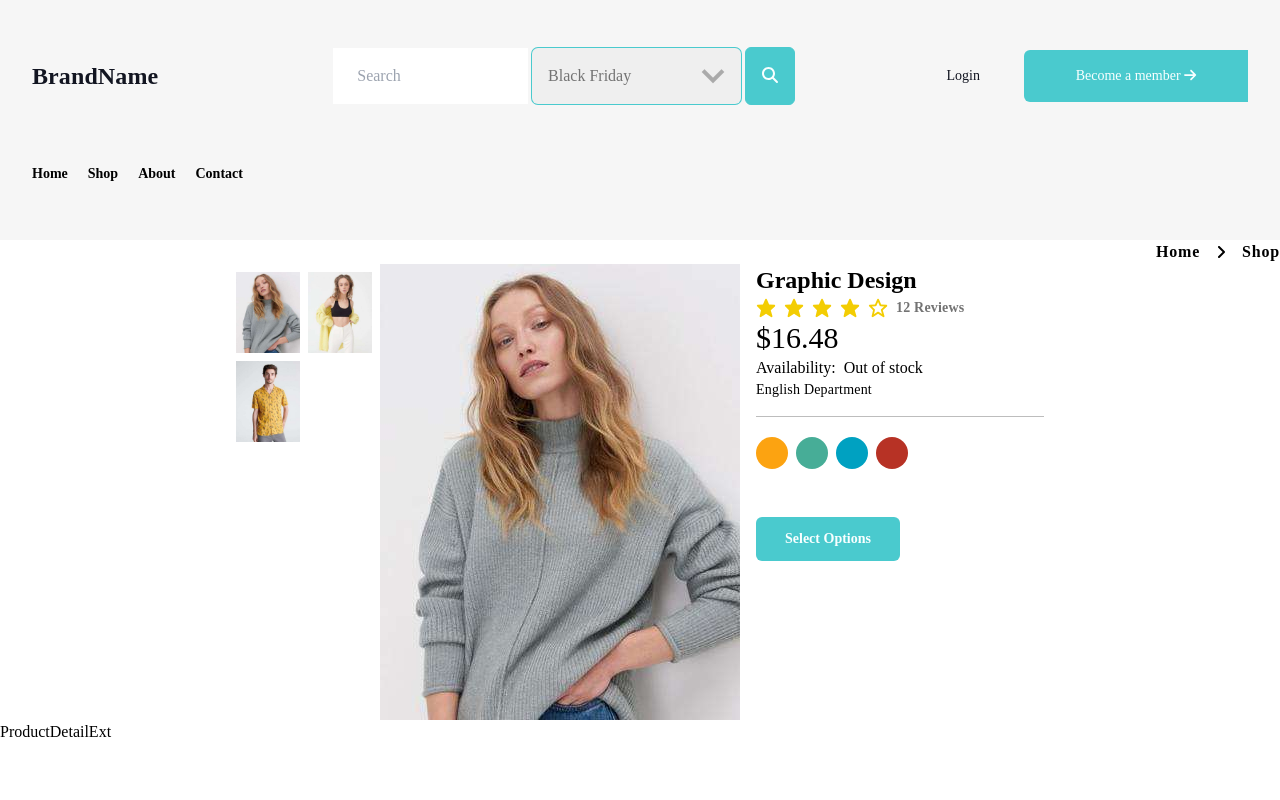
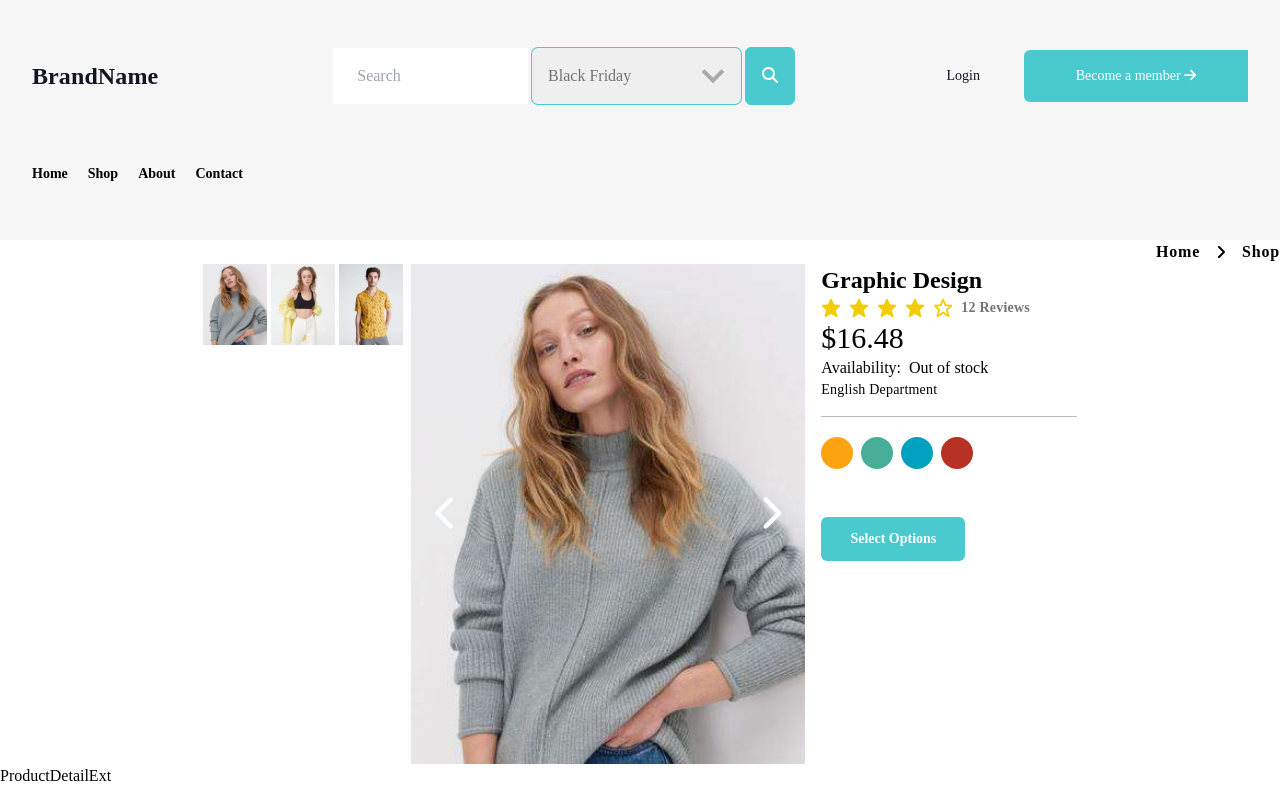
Before and after one commit to gkhns89/dotu-ecomm, a React (Vite) app: page /product/1 in a window 1280 px wide. Shown: the top 800 px of the page. Built offline with nearby package versions, Linux system fonts and the light colour scheme.

Commit message:
Slider completed with thumbnail select events. T4: Product Detail Page Fixes #6

```diff
--- a/src/components/ProductDetail.jsx
+++ b/src/components/ProductDetail.jsx
@@ -1,32 +1,15 @@
 import PropTypes from "prop-types";
 import { StockCheck } from "./funcs/stockCheck";
-import { useState } from "react";
+import SliderProductDetail from "./SliderProductDetail";
 function ProductDetail(props) {
   const { item } = props;
-  const [selectedImage, setSelectedImage] = useState(item.picture0);
 
   return (
-    <div className="flex flex-col justify-center sm:items-start items-center sm:flex-row gap-4">
-      <div className="flex sm:flex-row-reverse flex-col items-start max-w-[542px]">
-        <div className="">
-          <img className="w-full" src={selectedImage} alt={item.title} />
-        </div>
+    <div className="flex flex-col justify-center sm:items-start items-center sm:flex-row gap-4 min-w-full px-8">
 
-        <div className="flex flex-row justify-start gap-2 flex-wrap max-w-full sm:max-w-[136px] sm:mr-2 mt-2">
-          {Object.keys(item)
-            .filter((key) => key.startsWith("picture"))
-            .map((key) => (
-              <img className="max-w-16"
-                onClick={() => setSelectedImage(item[key])}
-                key={key}
-                src={item[key]}
-                alt={`${item.title} ${key}`}
-                style={{ cursor: "pointer" }}
-              />
-            ))}
-        </div>
-      </div>
-      <div className="flex flex-col">
+        <SliderProductDetail slides={item} />
+
+      <div className="flex flex-col min-w-56 w-64">
         <h3>{item.title}</h3>
         <div aria-label="rating" className="flex flex-row gap-2 items-center">
           <span aria-label="rating-stars" className="flex flex-row gap-2">
@@ -106,7 +89,7 @@ function ProductDetail(props) {
           {StockCheck(item.stock)}
         </div>
         <p className="pb-4 ">{item.description}</p>
-        <hr className="w-72 text-[#BDBDBD] " />
+        <hr className="min-w-56 max-w-64 text-[#BDBDBD] " />
         <div className="flex flex-row gap-2 pt-5 ">
           <button className="bg-[#FCA311] rounded-full w-8 h-8"></button>
           <button className="bg-[#47AD97] rounded-full w-8 h-8"></button>
--- a/src/components/Slider.jsx
+++ b/src/components/Slider.jsx
@@ -37,7 +37,7 @@ function Slider({ slides }) {
                 src={slide.image}
                 alt={slide.alt}
                 className="w-full min-h-[750px] aspect-video object-cover"
-              />x
+              />
             </div>
           );
         })}
--- /dev/null
+++ b/src/components/SliderProductDetail.jsx
@@ -0,0 +1,102 @@
+import React from "react";
+import PropTypes from "prop-types";
+
+import { FontAwesomeIcon } from "@fortawesome/react-fontawesome";
+import {
+  faChevronLeft,
+  faChevronRight,
+} from "@fortawesome/free-solid-svg-icons";
+
+function SliderProductDetail({ slides }) {
+  const slideKeys = Object.keys(slides).filter((slideKey) =>
+    slideKey.startsWith("picture")
+  );
+
+  const [currentProductDetailSlide, setCurrentProductDetailSlide] =
+    React.useState(0);
+
+  const nextSlide = () => {
+    setCurrentProductDetailSlide(
+      currentProductDetailSlide === slideKeys.length - 1
+        ? 0
+        : currentProductDetailSlide + 1
+    );
+  };
+
+  const prevSlide = () => {
+    setCurrentProductDetailSlide(
+      currentProductDetailSlide === 0
+        ? slideKeys.length - 1
+        : currentProductDetailSlide - 1
+    );
+  };
+
+  const goToSlide = (index) => {
+    setCurrentProductDetailSlide(index); // Tıklanan görselin index'ine göre state güncelle
+  };
+
+  return (
+    <div className="flex sm:flex-row-reverse flex-col sm:items-start items-center  min-w-[300px]">
+      <div
+        aria-label="product-detail-slider"
+        className="relative flex justify-center "
+      >
+        <div className=" max-w-full">
+          {slideKeys.map((slideKey) => {
+            console.log(slideKey.slice(7) + " " + currentProductDetailSlide);
+            return (
+              <div
+                key={slideKey}
+                className={`" h-[500px] sm:min-h-[200px] min-h-[400px] min-w-[225px] sm:max-w-[400px] ${
+                  currentProductDetailSlide === parseInt(slideKey.slice(7))
+                    ? "block"
+                    : "hidden"
+                }`}
+              >
+                <img
+                  src={slides[slideKey]}
+                  alt={`Slide ${parseInt(slideKey.slice(7)) + 1}`}
+                  className="w-full sm:min-h-[500px] min-h-[500px] object-cover"
+                />
+              </div>
+            );
+          })}
+        </div>
+
+        <div className="absolute top-0 px-2 sm:px-4 md:px-6 h-full w-full flex items-center justify-between z-10 ">
+          <button onClick={prevSlide}>
+            <FontAwesomeIcon
+              icon={faChevronLeft}
+              className="text-4xl  text-txt-w hover:text-txt-g transition-all"
+            />
+          </button>
+
+          <button onClick={nextSlide}>
+            <FontAwesomeIcon
+              icon={faChevronRight}
+              className="text-4xl text-txt-w hover:text-txt-g transition-all"
+            />
+          </button>
+        </div>
+      </div>
+      <div className="flex flex-row justify-start gap-1 flex-wrap max-w-full sm:min-w-16 sm:max-w-52 sm:max-h-[750px] sm:mr-2 sm:mt-0 mt-2 selected:border-2 border-c4">
+        {slideKeys.map((slideKey) => (
+          <img
+            className="w-16 min-h-16 max-h-fit object-cover"
+            onClick={() => goToSlide(parseInt(slideKey.slice(7)))}
+            key={slideKey}
+            src={slides[slideKey]}
+            alt={`${slides.title} ${slideKey}`}
+            style={{ cursor: "pointer" }}
+          />
+        ))}
+      </div>
+    </div>
+  );
+}
+
+SliderProductDetail.propTypes = {
+  slides: PropTypes.object.isRequired,
+};
+
+export default SliderProductDetail;
--- a/src/components/mocks/ProductsData.jsx
+++ b/src/components/mocks/ProductsData.jsx
@@ -21,6 +21,12 @@ const ProductsData = () => {
       picture3: Product4,
       picture4: Product5,
       picture5: Product6,
+      picture6: Product4,
+      picture7: Product5,
+      picture8: Product6,
+      picture9: Product4,
+      picture10: Product5,
+      picture11: Product6,
       title: "Graphic Design",
       description: "English Department-1",
       emptyInfo: ["react", "redux", "axios"],
```
